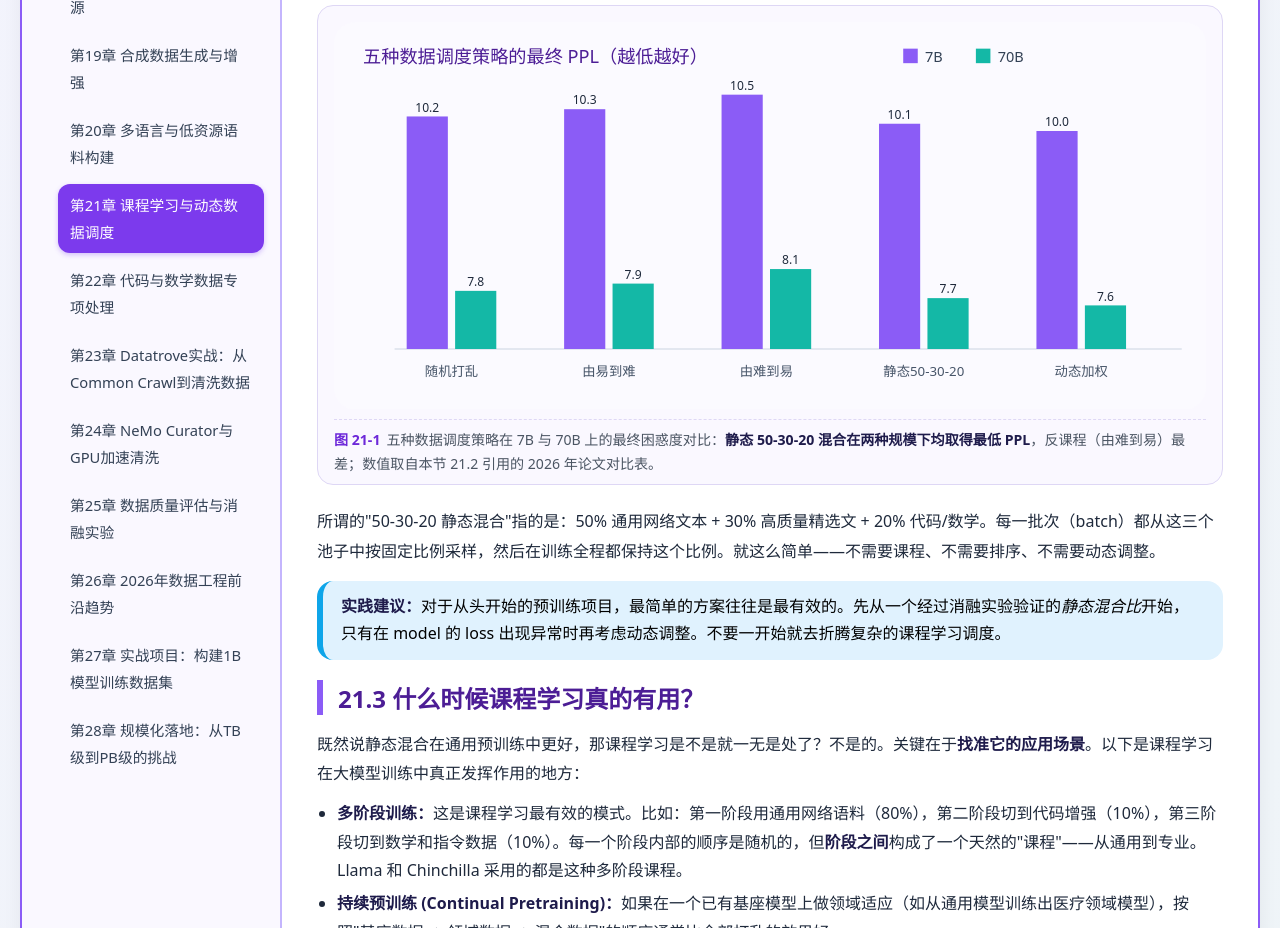
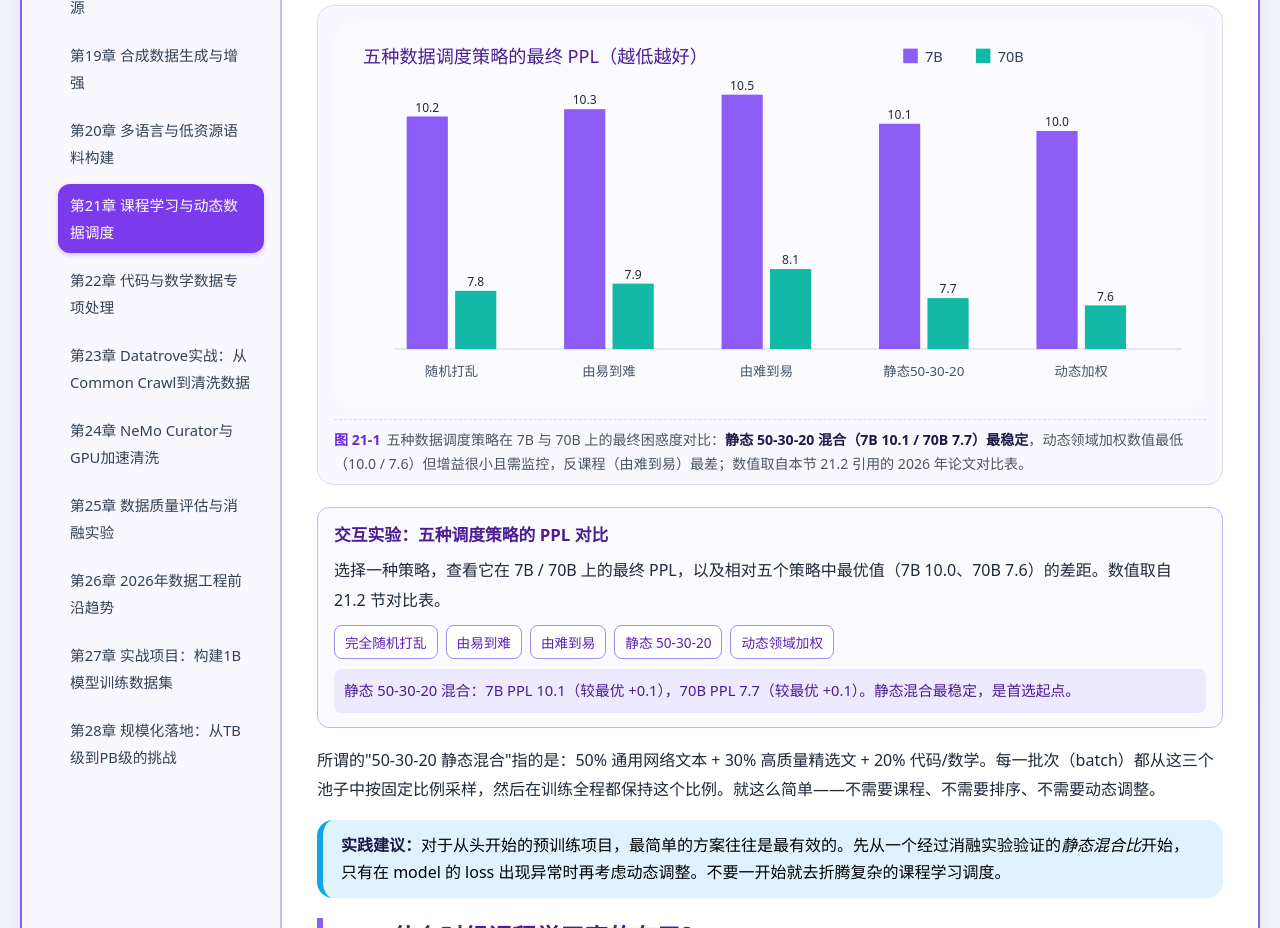
Before and after one commit to 1998x-stack/pretraining-dataset-tutorial, a plain HTML site: page 21.html in a window 1280 px wide. Shown: the part 1386-2314 px from the top of the page. Drawn offline with Linux system fonts and the light colour scheme.

Commit message:
fix(pretraining-dataset-tutorial): 修正第21章静态混合最优表述的矛盾并加交互对比

```diff
--- a/21.html
+++ b/21.html
@@ -110,14 +110,14 @@
                     <td>10.1</td>
                     <td>7.7</td>
                     <td>最稳定</td>
-                    <td><strong>在所有规模上最佳</strong></td>
+                    <td><strong>调度类策略中最稳定</strong></td>
                 </tr>
                 <tr>
                     <td>动态领域加权</td>
                     <td>10.0</td>
                     <td>7.6</td>
                     <td>需要监控</td>
-                    <td>可用于精调阶段</td>
+                    <td>可用于精调阶段（增益小）</td>
                 </tr>
             </tbody>
         </table>
@@ -125,7 +125,7 @@
         <figure>
             <svg role="img" aria-labelledby="fig-curr-title fig-curr-desc" viewBox="0 0 720 320" xmlns="http://www.w3.org/2000/svg">
                 <title id="fig-curr-title">不同数据调度策略的最终困惑度 PPL</title>
-                <desc id="fig-curr-desc">对比五种数据调度策略在 7B 与 70B 规模上的最终困惑度，PPL 越低越好；静态 50-30-20 混合在两种规模上都最优，由难到易反课程最差。</desc>
+                <desc id="fig-curr-desc">对比五种数据调度策略在 7B 与 70B 规模上的最终困惑度，PPL 越低越好；静态 50-30-20 混合最稳定（10.1 / 7.7），动态领域加权略低（10.0 / 7.6），由难到易反课程最差。</desc>
                 <rect width="720" height="320" rx="18" fill="#fbfaff"/>
                 <g font-family="system-ui, 'PingFang SC', sans-serif">
                     <text x="24" y="34" font-size="15" fill="#4c1d95">五种数据调度策略的最终 PPL（越低越好）</text>
@@ -149,8 +149,21 @@
                     </g>
                 </g>
             </svg>
-            <figcaption><span class="fig-label">图 21-1</span>五种数据调度策略在 7B 与 70B 上的最终困惑度对比：<strong>静态 50-30-20 混合在两种规模下均取得最低 PPL</strong>，反课程（由难到易）最差；数值取自本节 21.2 引用的 2026 年论文对比表。</figcaption>
+            <figcaption><span class="fig-label">图 21-1</span>五种数据调度策略在 7B 与 70B 上的最终困惑度对比：<strong>静态 50-30-20 混合（7B 10.1 / 70B 7.7）最稳定</strong>，动态领域加权数值最低（10.0 / 7.6）但增益很小且需监控，反课程（由难到易）最差；数值取自本节 21.2 引用的 2026 年论文对比表。</figcaption>
         </figure>
+
+        <section class="ex" aria-labelledby="curr-ex-h">
+            <h3 id="curr-ex-h">交互实验：五种调度策略的 PPL 对比</h3>
+            <p>选择一种策略，查看它在 7B / 70B 上的最终 PPL，以及相对五个策略中最优值（7B 10.0、70B 7.6）的差距。数值取自 21.2 节对比表。</p>
+            <div class="ex-row ex-presets" role="group" aria-label="数据调度策略">
+                <button type="button" data-i="0" aria-pressed="false">完全随机打乱</button>
+                <button type="button" data-i="1" aria-pressed="false">由易到难</button>
+                <button type="button" data-i="2" aria-pressed="false">由难到易</button>
+                <button type="button" data-i="3" aria-pressed="false">静态 50-30-20</button>
+                <button type="button" data-i="4" aria-pressed="false">动态领域加权</button>
+            </div>
+            <p id="curr-out" class="ex-out" aria-live="polite">选择一种调度策略查看结果。</p>
+        </section>
 
         <p>所谓的"50-30-20 静态混合"指的是：50% 通用网络文本 + 30% 高质量精选文 + 20% 代码/数学。每一批次（batch）都从这三个池子中按固定比例采样，然后在训练全程都保持这个比例。就这么简单——不需要课程、不需要排序、不需要动态调整。</p>
 
@@ -337,5 +350,26 @@ def check_data_exhaustion(data_plan, data_inventory):
     </article></main>
 </div>
 </div>
+<script>
+(function(){
+  var btns=document.querySelectorAll('.ex-presets button');
+  var out=document.getElementById('curr-out');
+  if(!btns.length||!out)return;
+  var names=['完全随机打乱','由易到难课程','由难到易（反课程）','静态 50-30-20 混合','动态领域加权'];
+  var p7=[10.2,10.3,10.5,10.1,10.0];
+  var p70=[7.8,7.9,8.1,7.7,7.6];
+  var best7=Math.min.apply(null,p7),best70=Math.min.apply(null,p70);
+  btns.forEach(function(btn){
+    btn.addEventListener('click',function(){
+      var i=parseInt(btn.dataset.i,10);
+      btns.forEach(function(b){b.setAttribute('aria-pressed',b===btn?'true':'false');});
+      var d7=(p7[i]-best7).toFixed(1),d70=(p70[i]-best70).toFixed(1);
+      out.textContent=names[i]+'：7B PPL '+p7[i].toFixed(1)+'（较最优 +'+d7+'），70B PPL '+p70[i].toFixed(1)+'（较最优 +'+d70+'）。'+
+        (i===2?'反课程最差，不推荐。':i===3?'静态混合最稳定，是首选起点。':i===4?'动态领域加权数值最低，但增益很小、需监控，适用于精调阶段。':'可作为基线对比。');
+    });
+  });
+  btns[3].click();
+})();
+</script>
 </body>
 </html>
```
